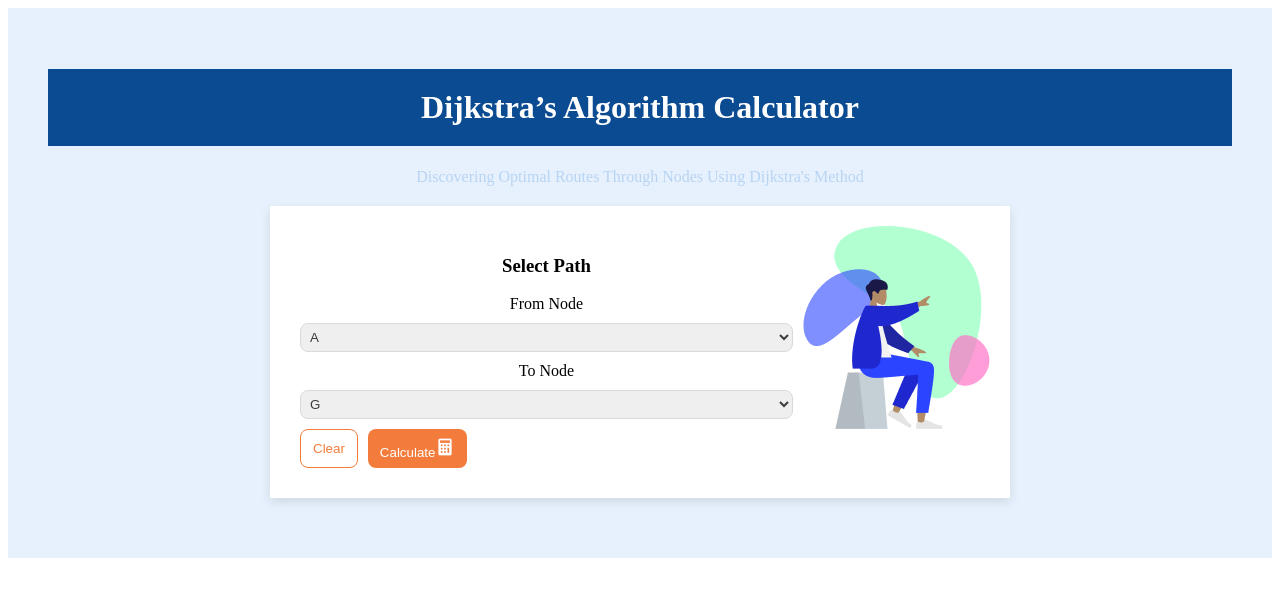
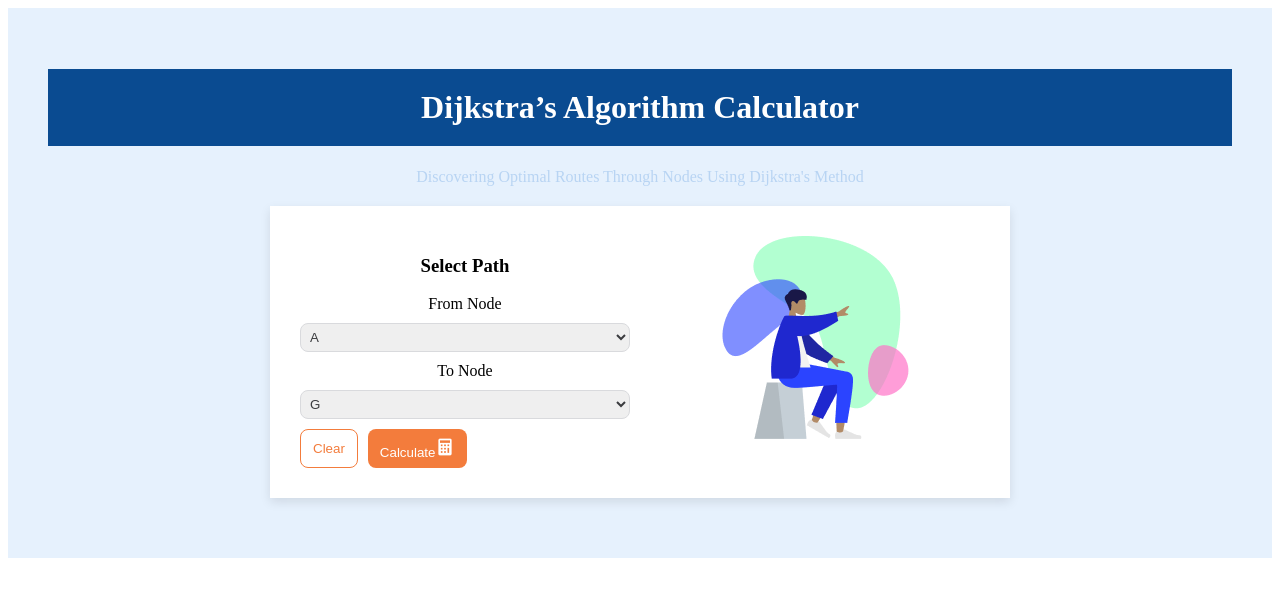
Before and after one commit to PressDrawer/DijiktrasCal, an Angular app: page / in a window 1280 px wide. Shown: the top 596 px of the page. Built offline with nearby package versions, Linux system fonts and the light colour scheme.

Commit message:
class replaced

```diff
--- a/src/app/dijiktrascal/calculator/calculator.component.html
+++ b/src/app/dijiktrascal/calculator/calculator.component.html
@@ -21,13 +21,13 @@
       </div>
     </div>
 
-    <div *ngIf="result">
+    <div class="right" *ngIf="result">
       <h3>Result</h3>
       <p>From Node Name = "{{ fromNode }}", To Node Name = "{{ toNode }}"</p>
       <p>Path: {{ result.path.join(' → ') }}</p>
       <p>Total Distance: {{ result.distance }}</p>
     </div>
-    <div  *ngIf="!result">
+    <div class="right" *ngIf="!result">
 
 
     <img src="assets/images/cover.png" alt="Illustration" class="placeholder-img" />
```
